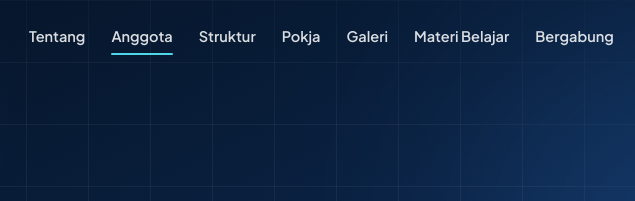
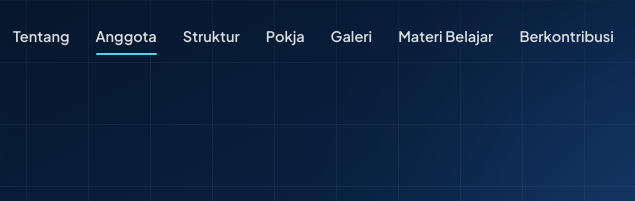
Before and after one commit to idtc-id/idtc-id.github.io, a plain HTML site: page index.html in a window 1280 px wide. Shown: the top 201 px of the page, 470-1105 px from the left. Drawn offline with Linux system fonts and the light colour scheme.

Commit message:
rubah nama menu dari Bergabung menjadi Berkontribusi

```diff
--- a/index.html
+++ b/index.html
@@ -41,7 +41,7 @@
       <a href="#pokja">Pokja</a>
       <a href="#galeri">Galeri</a>
       <a href="#materi">Materi Belajar</a>
-      <a href="#bergabung">Bergabung</a>
+      <a href="#bergabung">Berkontribusi</a>
       <a href="https://github.com/idtc-id" target="_blank" rel="noopener" class="nav-cta">
         <svg viewBox="0 0 16 16" width="15" height="15" aria-hidden="true" fill="currentColor"><path d="M8 0C3.58 0 0 3.58 0 8c0 3.54 2.29 6.53 5.47 7.59.4.07.55-.17.55-.38 0-.19-.01-.82-.01-1.49-2.01.37-2.53-.49-2.69-.94-.09-.23-.48-.94-.82-1.13-.28-.15-.68-.52-.01-.53.63-.01 1.08.58 1.23.82.72 1.21 1.87.87 2.33.66.07-.52.28-.87.51-1.07-1.78-.2-3.64-.89-3.64-3.95 0-.87.31-1.59.82-2.15-.08-.2-.36-1.02.08-2.12 0 0 .67-.21 2.2.82.64-.18 1.32-.27 2-.27s1.36.09 2 .27c1.53-1.04 2.2-.82 2.2-.82.44 1.1.16 1.92.08 2.12.51.56.82 1.27.82 2.15 0 3.07-1.87 3.75-3.65 3.95.29.25.54.73.54 1.48 0 1.07-.01 1.93-.01 2.2 0 .21.15.46.55.38A8.01 8.01 0 0 0 16 8c0-4.42-3.58-8-8-8Z"/></svg>
         GitHub
```
